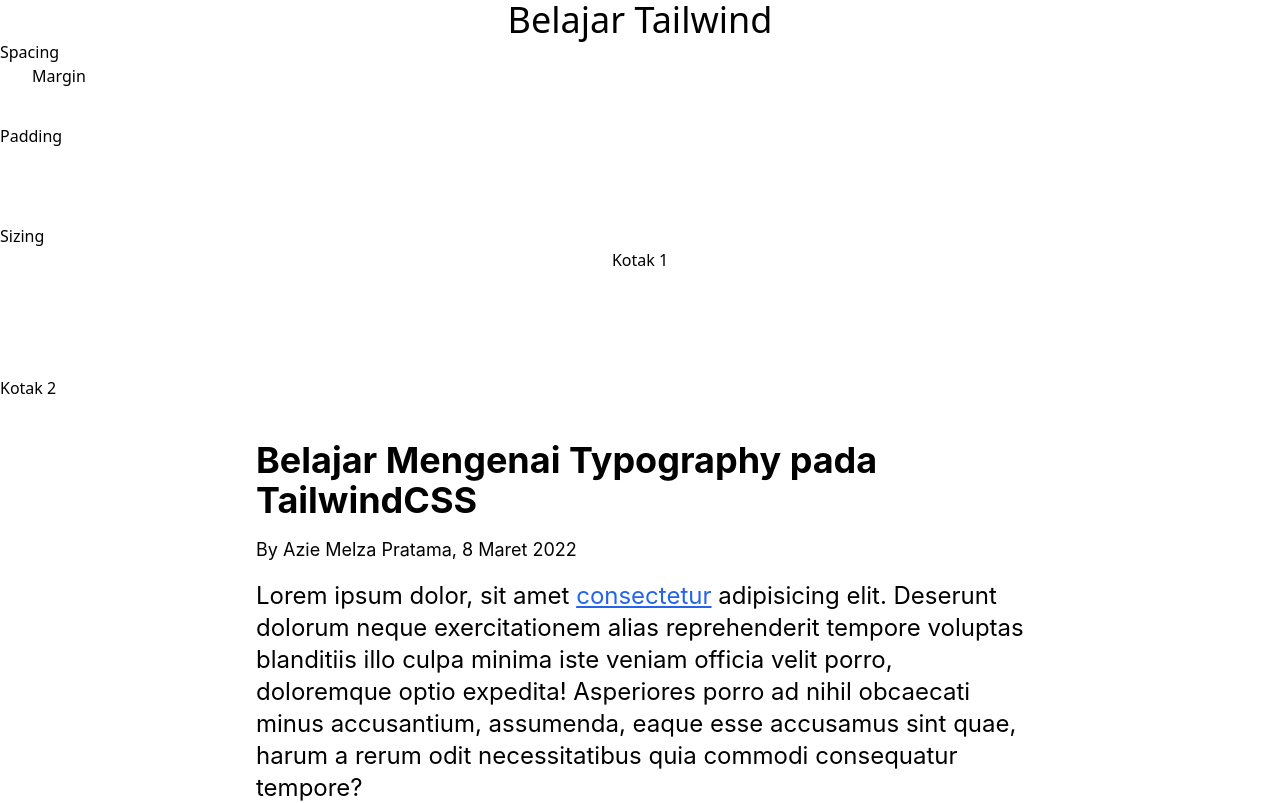
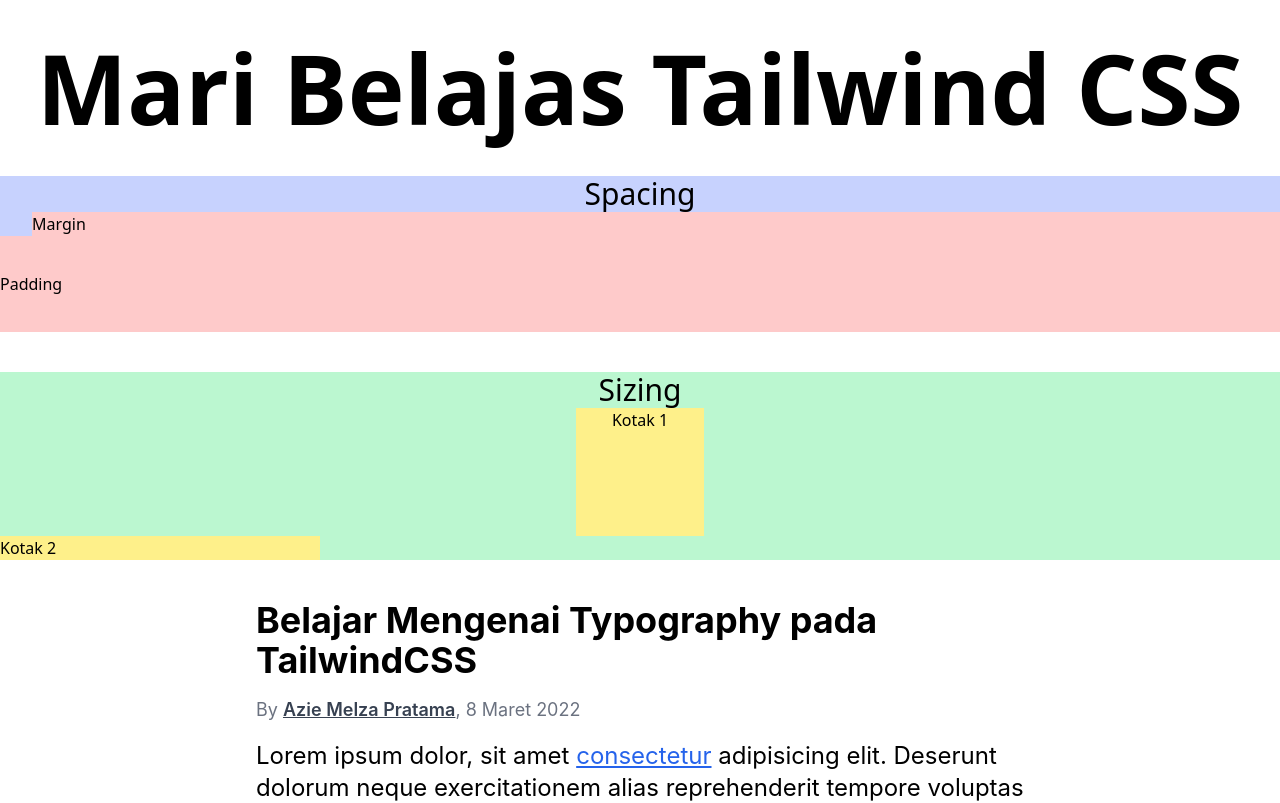
Before and after one commit to aziemp66/Learn-Tailwind-CSS, a React (Vite) app: page / in a window 1280 px wide. Shown: the top 803 px of the page. Built offline with nearby package versions, Linux system fonts and the light colour scheme.

Commit message:
Text & Background Coloring

```diff
--- a/src/App.jsx
+++ b/src/App.jsx
@@ -1,26 +1,37 @@
 function App() {
 	return (
 		<div>
-			<h1 className="text-4xl text-center">Belajar Tailwind</h1>
+			<h1 className="text-8xl font-bold text-center my-10">
+				Mari Belajas Tailwind CSS
+			</h1>
 
-			<section className="mb-10">
-				<h2>Spacing</h2>
-				<div className="ml-8 ">Margin</div>
-				<div className="py-9">Padding</div>
+			<section className="mb-10 bg-indigo-200">
+				<h2 className="text-3xl text-center">Spacing</h2>
+				<div className="ml-8 bg-red-200">Margin</div>
+				<div className="py-9 bg-red-200">Padding</div>
 			</section>
 
-			<section className="mb-10">
-				<h2>Sizing</h2>
-				<div className="w-32 h-32 mx-auto text-center ">Kotak 1</div>
-				<div className="max-w-xs max-h-md">Kotak 2</div>
+			<section className="mb-10 bg-green-200">
+				<h2 className="text-3xl text-center">Sizing</h2>
+				<div className="w-32 h-32 mx-auto text-center bg-yellow-200">
+					Kotak 1
+				</div>
+				<div className="max-w-xs max-h-md bg-yellow-200">Kotak 2</div>
 			</section>
 
 			<section className="mb-96 font-inter font-normal max-w-3xl mx-auto">
 				<h2 className="mb-4 text-4xl font-bold">
 					Belajar Mengenai Typography pada TailwindCSS
 				</h2>
-				<div className="mb-4 text-lg">
-					By Azie Melza Pratama, 8 Maret 2022
+				<div className="mb-4 text-lg text-gray-500">
+					By{" "}
+					<a
+						href=""
+						className="text-gray-700 font-semibold underline"
+					>
+						Azie Melza Pratama
+					</a>
+					, 8 Maret 2022
 				</div>
 				<p className="mb-4 text-2xl">
 					Lorem ipsum dolor, sit amet{" "}
```
